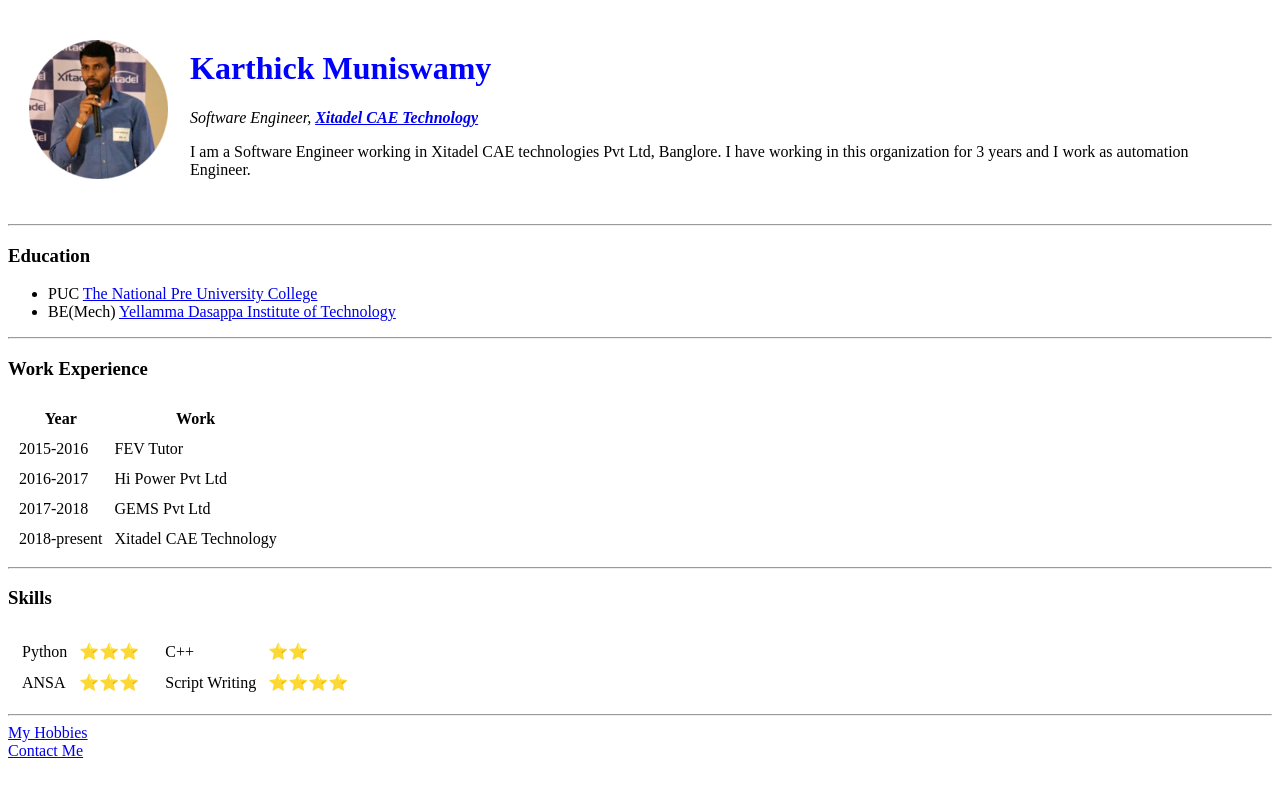
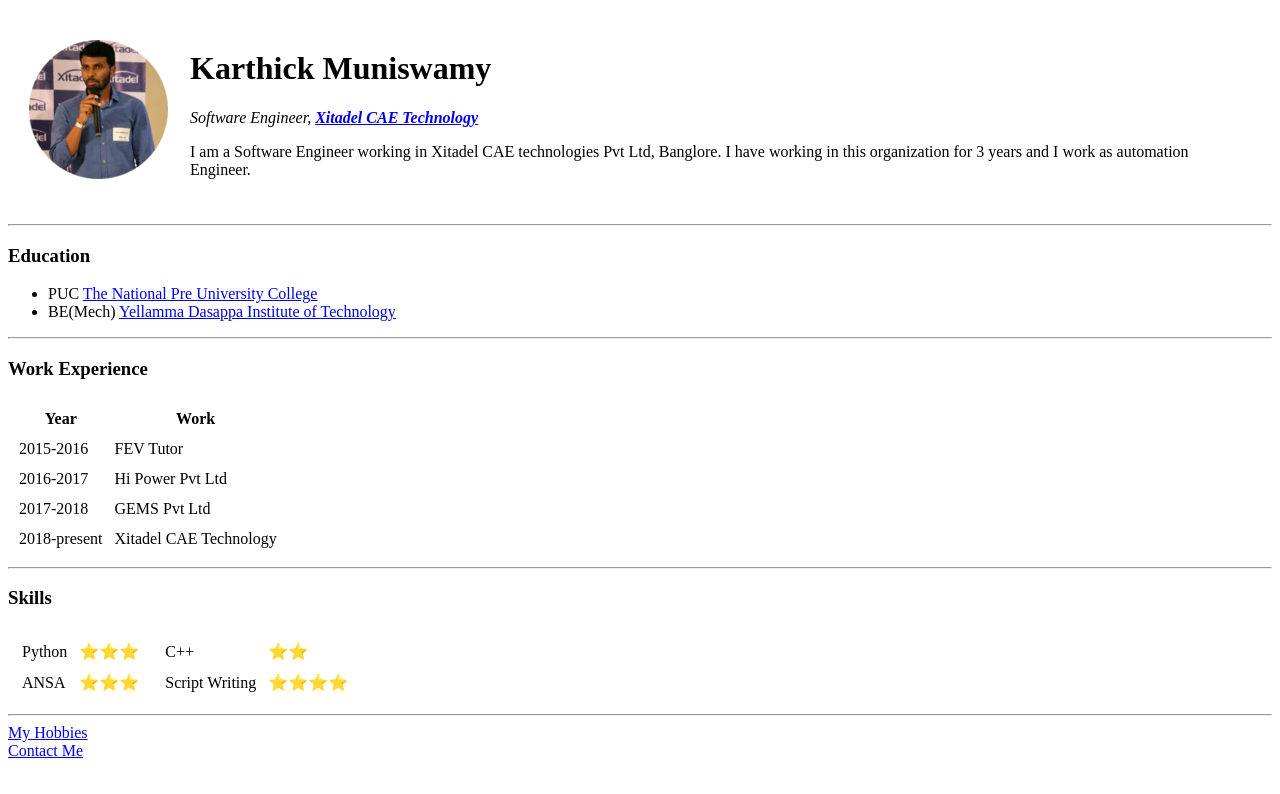
Before and after one commit to Karthick-Muniswamy/cv, a plain HTML site: page index.html in a window 1280 px wide. Drawn offline with Linux system fonts and the light colour scheme.

Commit message:
Update index.html

```diff
--- a/index.html
+++ b/index.html
@@ -11,7 +11,7 @@
     <tr>
       <td><img src="my profile photo.png" alt="Karthick's Profile Picture"></td>
       <td>
-        <h1 style="color:blue;">Karthick Muniswamy</h1>
+        <h1>Karthick Muniswamy</h1>
         <p><em>Software Engineer, <strong><a
                 href="https://www.google.com/search?gs_ssp=eJzj4tVP1zc0TKsqTzcpLzAwYLRSNagwTkpMNTQzTTFLMzBNszAxtDKoSDFKNjcxTzJJTU1NTjZOM_OSqMgsSUxJzVFITkxVKElNzsjLz8lPz0wtBgDDBxlw&q=xitadel+cae+technologies&rlz=1C1GCEU_enIN921IN921&oq=xitadel+&aqs=chrome.1.69i57j46i175i199j0i457j0j69i60l4.2759j0j7&sourceid=chrome&ie=UTF-8">Xitadel
                 CAE Technology</a></strong></em></p>
```
